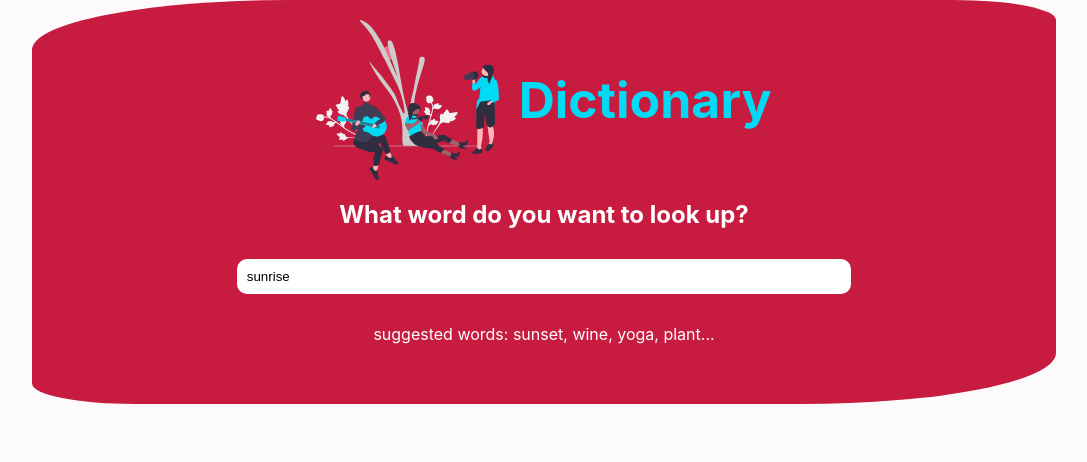
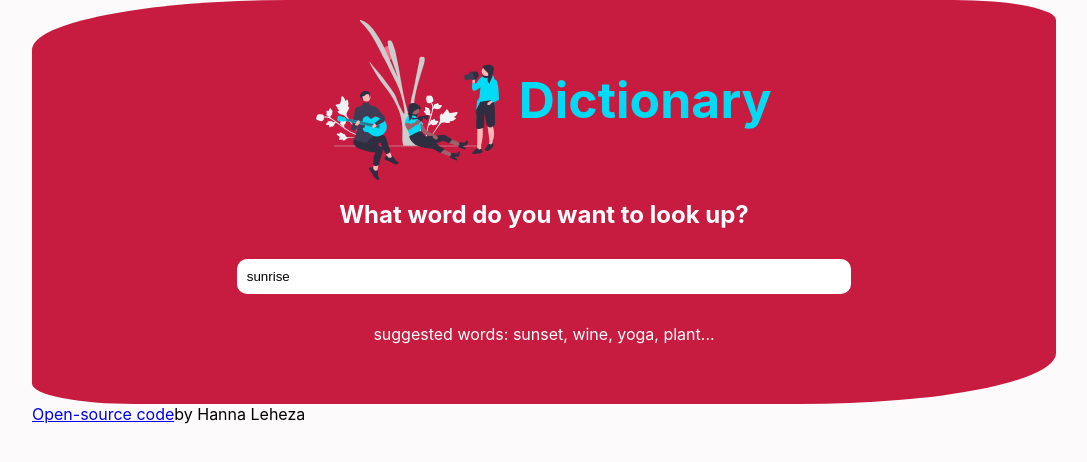
Before and after one commit to Yko-koshka/react-dictionary-app, a React (Create React App) app: page / in a window 1280 px wide. Shown: the top 462 px of the page, without its empty margins (96-1183 px from the left). Built offline with nearby package versions, Linux system fonts and the light colour scheme; no server answers.

Commit message:
Added component OpenSource

```diff
--- a/src/App.js
+++ b/src/App.js
@@ -1,5 +1,6 @@
 import logo from "./logo.svg";
 import Dictionary from "./Dictionary";
+import OpenSource from "./OpenSource";
 import "./App.css";
 
 function App() {
@@ -11,6 +12,7 @@ function App() {
       </header>
       <main>
         <Dictionary defaultKeyword="sunrise" />
+        <OpenSource />
       </main>
     </div>
   );
--- /dev/null
+++ b/src/OpenSource.css
@@ -0,0 +1,4 @@
+.OpenSource {
+  text-align: center;
+  margin: 20px 0;
+}
--- /dev/null
+++ b/src/OpenSource.js
@@ -0,0 +1,19 @@
+import React from "react";
+
+import "./OpenSource.css";
+
+function OpenSource() {
+  return (
+    <div className="OpenSourse">
+      <a
+        className="footer__link"
+        href="https://github.com/Yko-koshka/react-dictionary-app"
+      >
+        Open-source code
+      </a>
+      <span>by Hanna Leheza</span>
+    </div>
+  );
+}
+
+export default OpenSource;
--- a/src/Photos.js
+++ b/src/Photos.js
@@ -3,7 +3,6 @@ import "./Photos.css";
 
 function Photos(props) {
   if (props.photos) {
-    console.log(props.photos);
     return (
       <section className="Photos">
         {props.photos.map(function (photo, index) {
```
